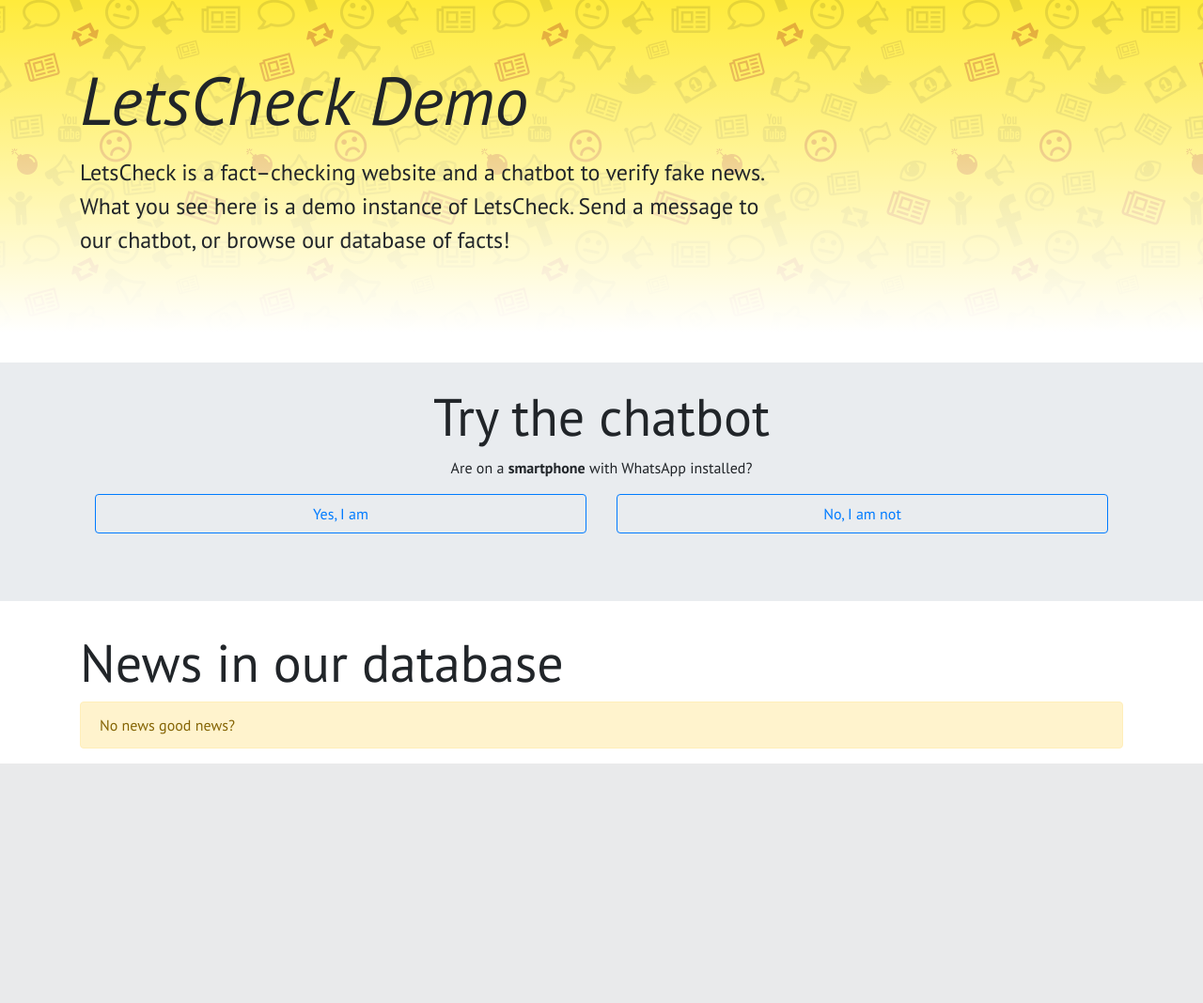
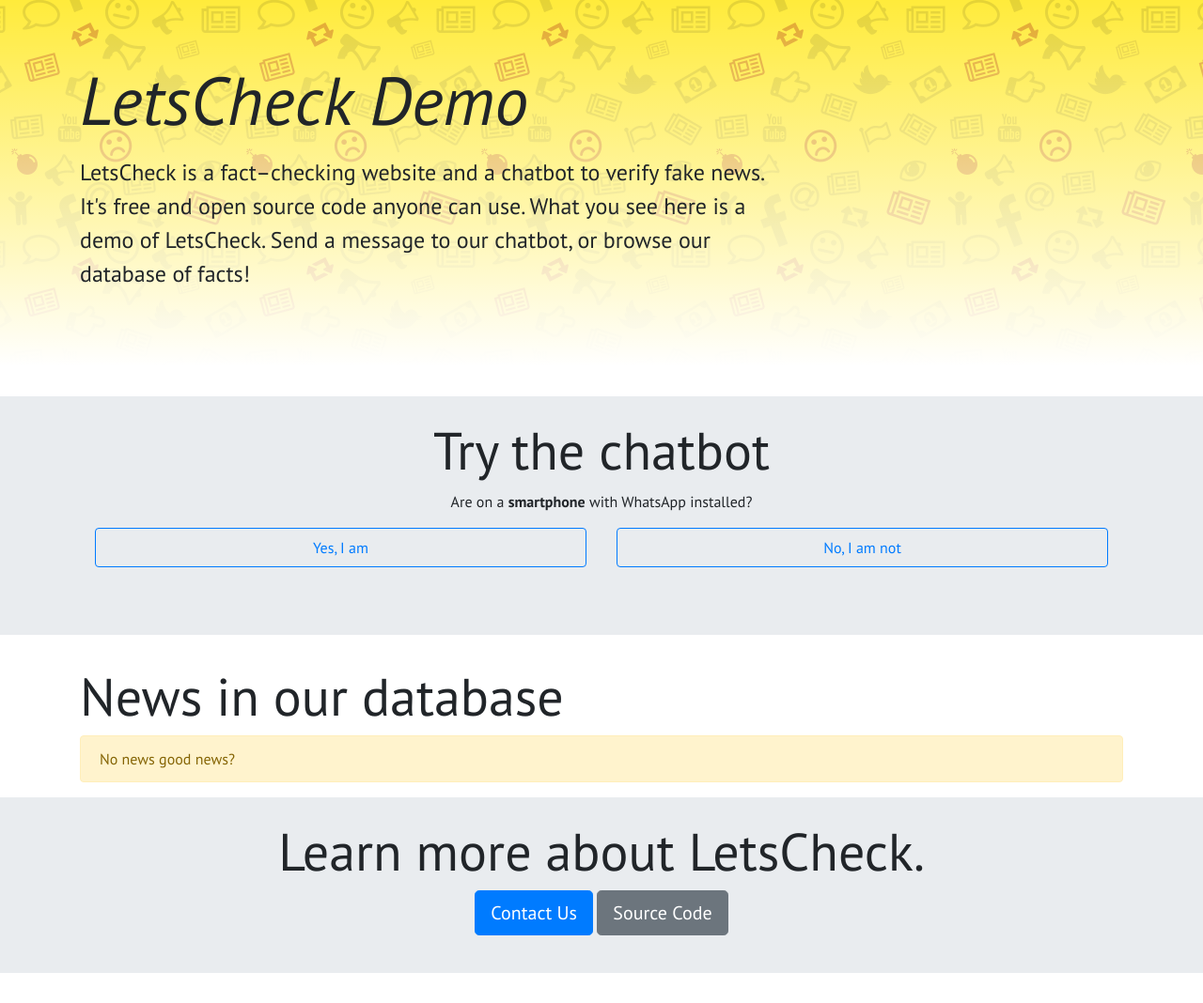
Before and after one commit to vrde/letscheck, a Django app: page / in a window 1280 px wide. Shown: the part 56-1124 px from the top of the page at 94% size. Before the commit the page ends 869 px from the top, so only its background shows below. Run offline with Django 3.2, Linux system fonts and the light colour scheme; data that the repository does not hold is empty; some libraries are stand-ins or nearby versions.

Commit message:
Add CTA in landing page

```diff
--- a/src/content/templates/content/index.html
+++ b/src/content/templates/content/index.html
@@ -36,7 +36,7 @@
         <div class="container">
           <div class="col-md-8 px-0">
             <h1 class="display-3 font-italic">LetsCheck Demo</h1>
-            <p class="lead my-3">LetsCheck is a fact–checking website and a chatbot to verify fake news. What you see here is a demo instance of LetsCheck. Send a message to our chatbot, or browse our database of facts!
+            <p class="lead my-3">LetsCheck is a fact–checking website and a chatbot to verify fake news. It's free and open source code anyone can use. What you see here is a demo of LetsCheck. Send a message to our chatbot, or browse our database of facts!
             </p>
             <!--You can use both or, if you already have a website, you can import your database of facts in LetsCheck.-->
           </div>
@@ -73,15 +73,14 @@
             <div class="tab-pane fade" id="pills-mobile" role="tabpanel" aria-labelledby="pills-mobile-tab">
               <div class="row">
                 <div class="col-sm mb-5">
-                  <h3>Join</h3>
-                  <p>You need to send us a magic word to enable the demo. Tap the button below and send us the message you see.
-                  </p>
+                  <h3>1. Connect</h3>
+                  <p>You need to send us a magic word to enable the demo. Tap the button below and send us the message you see.</p>
                   <a href="https://wa.me/14155238886?text=join%20porch-difference" class="btn btn-success btn-block btn-lg" role="button" aria-pressed="true">Send magic word</a>
-                  <p class="mt-2"><em>Note: this step will <strong>not</strong> be required in a production setting.</em></p>
+                  <p class="mt-2"><em>Note: this step <strong>is not</strong> required in a production setting.</em></p>
                 </div>
 
                 <div class="col-sm mb-5">
-                  <h3>Verify</h3>
+                  <h3>2. Verify</h3>
                   <p>Send a fake news to LetsCheck and see how the chatbot answers. We are not a fact–checking website, so it might take some time to answer you :)</p>
                   <a href="https://wa.me/14155238886?text=Coronavirus%20is%20bioweapon%20leaked%20from%20a%20lab%20in%20Wuhan" class="btn btn-success btn-block btn-lg" role="button" aria-pressed="true">Verify a fake news</a>
                 </div>
@@ -90,15 +89,15 @@
             <div class="tab-pane fade" id="pills-desktop" role="tabpanel" aria-labelledby="pills-desktop-tab">
               <div class="row">
                 <div class="col-sm mb-5">
-                  <h3>Connect</h3>
+                  <h3>1. Connect</h3>
                   <p>You need to send us a magic word to enable the demo. Tap the button below and send us the message you see.
                   <p>Open WhatsApp and send <code>join porch-difference</code> to <code>+14155238886</code>, or use your phone to scan the qrcode below.</p>
                   <img class="qrcode" src="{% static 'content/images/connect.svg' %}" />
-                  <p class="mt-2"><em>Note: this step will <strong>not</strong> be required in a production setting.</em></p>
+                  <p class="mt-2"><em>Note: this step <strong>is not</strong> required in a production setting.</em></p>
                 </div>
 
                 <div class="col-sm mb-5">
-                  <h3>Verify</h3>
+                  <h3>2. Verify</h3>
                   <p>Send a fake news to LetsCheck and see how the chatbot answers. We are not a fact–checking website, so it might take some time to answer you :)</p>
                   <p>Open WhatsApp and send <code>Coronavirus is a bioweapon leaked from a lab in Wuhan</code> to <code>+14155238886</code>, or your phone to scan the qrcode below.</p>
                   <img class="qrcode" src="{% static 'content/images/verify.svg' %}" />
@@ -140,6 +139,17 @@
         {% endfor %}
       </div>
 
+      <div class="jumbotron p-sm-8 p-4">
+        <div class="container text-center">
+          <h2 class="display-4">
+            Learn more about LetsCheck.
+          </h2>
+          <p>
+          <a class="btn btn-primary btn-lg" href="mailto:agranzot@mailbox.org?subject=Let's talk about LetsCheck" role="button">Contact Us</a>
+          <a class="btn btn-secondary btn-lg" href="https://github.com/vrde/letscheck" role="button">Source Code</a>
+          </p>
+        </div>
+      </div>
     </main>
 
 {% endblock %}
```
